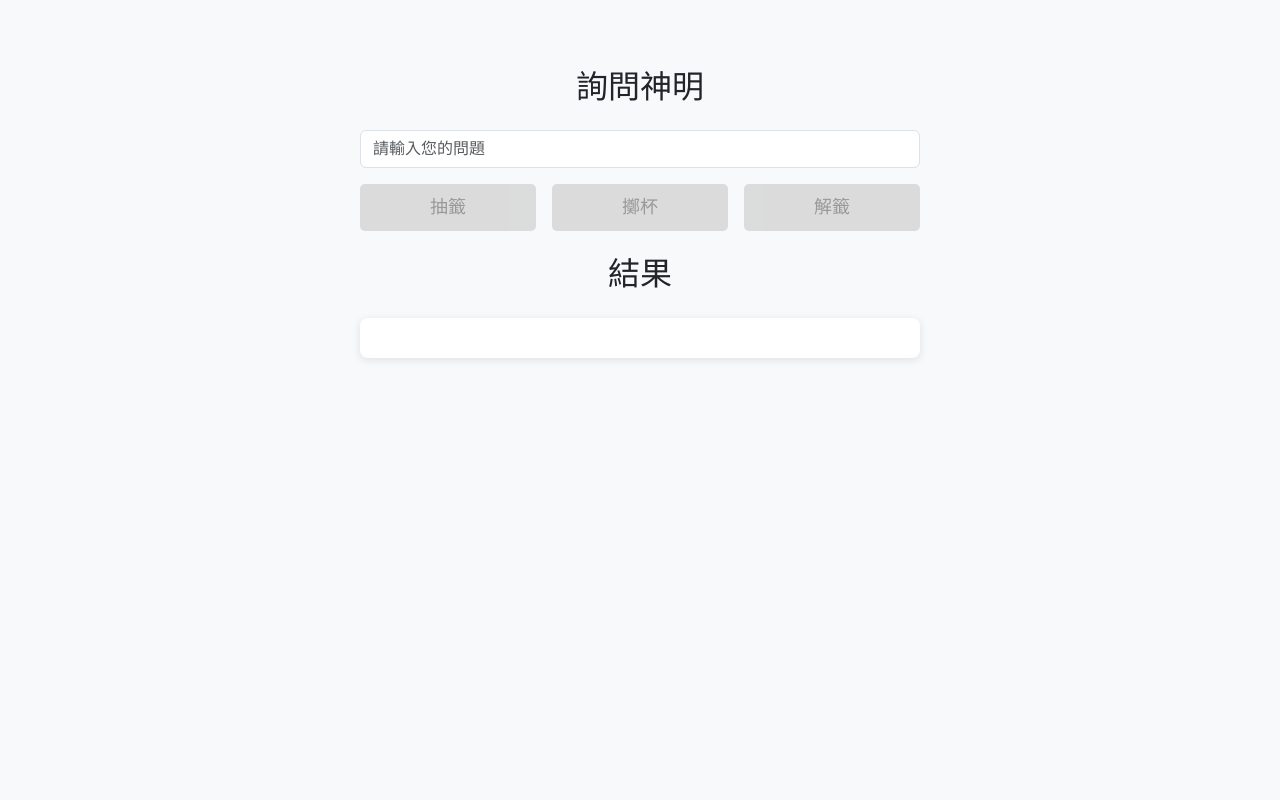
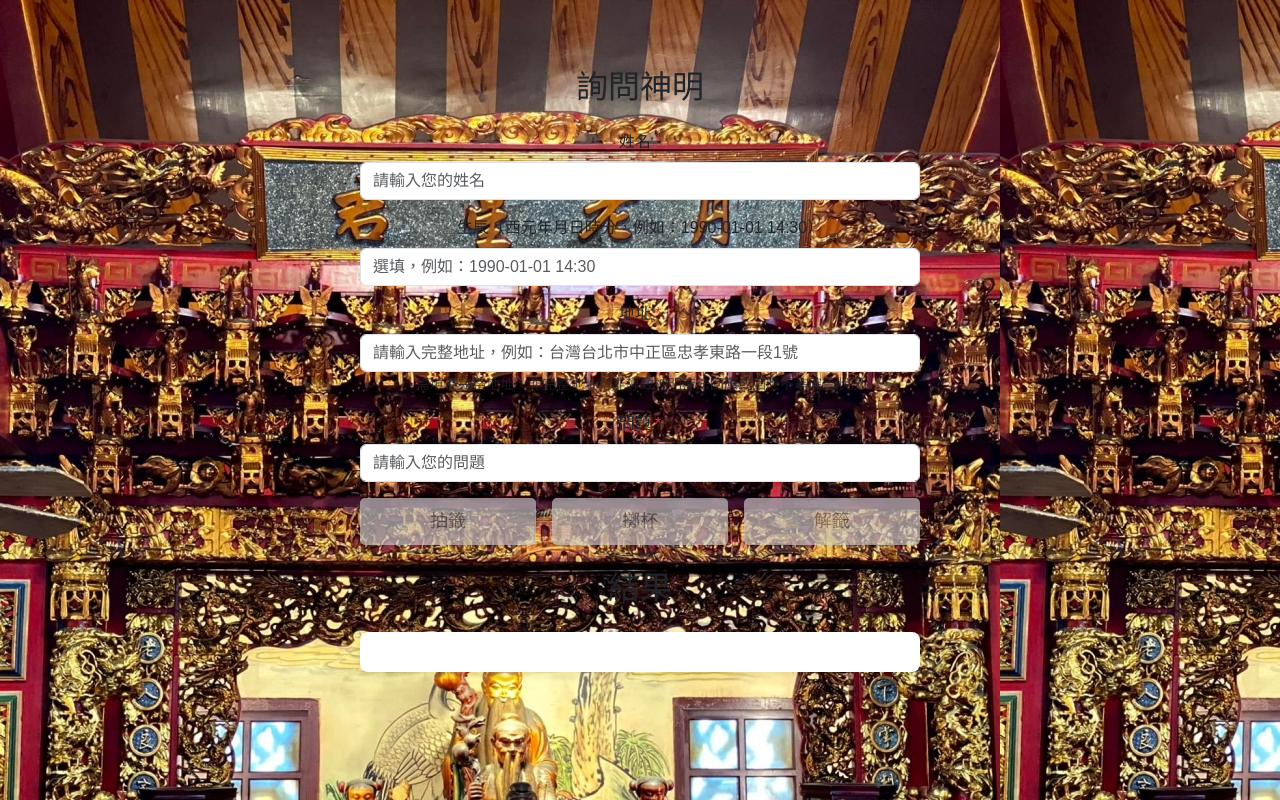
Before and after one commit to jason-hongtw/divination_blocks_IOT, a Flask app: template templates/pray_try.html in a window 1280 px wide. Run offline with Flask 3, Linux system fonts and the light colour scheme; the template is opened without the code that fills it, so the values that code supplies are empty.

Commit message:
feature: 擲杯模型和切面欄位

```diff
--- a/static/style.css
+++ b/static/style.css
@@ -5,6 +5,7 @@ body {
     padding: 0;
     background-color: #f8f9fa; /* 淺灰背景 */
     text-align: center;
+    background-image: url("images/god_back.jpg");
 }
 
 /* 📌 固定選單列 */
--- a/templates/pray_try.html
+++ b/templates/pray_try.html
@@ -4,7 +4,6 @@
     <meta charset="UTF-8">
     <meta name="viewport" content="width=device-width, initial-scale=1.0">
     <title>抽籤與解籤 - 廟宇靈</title>
-    <!-- 引入 Bootstrap 5 CSS -->
     <link href="https://cdn.jsdelivr.net/npm/bootstrap@5.3.0/dist/css/bootstrap.min.css" rel="stylesheet">
     <link rel="stylesheet" href="{{ url_for('static', filename='style.css') }}">
 </head>
@@ -12,18 +11,44 @@
     <main class="container my-5">
         <section class="extra">
             <h2 class="text-center mb-4">詢問神明</h2>
-            <div class="mb-3">
-                <input type="text" id="userQuestion" class="form-control" placeholder="請輸入您的問題" oninput="checkInput()">
-            </div>
+            <form id="userForm" class="mb-3">
+                <!-- 姓名（必填） -->
+                <div class="mb-3">
+                    <label for="userName" class="form-label">姓名 <span class="text-danger">*</span></label>
+                    <input type="text" id="userName" class="form-control" placeholder="請輸入您的姓名" required oninput="checkInput()">
+                </div>
+
+                <!-- 生辰（非必填） -->
+                <div class="mb-3">
+                    <label for="userBirth" class="form-label">生辰（西元年月日時分，例如：1990-01-01 14:30）</label>
+                    <input type="text" id="userBirth" class="form-control" placeholder="選填，例如：1990-01-01 14:30" oninput="checkInput()">
+                </div>
+
+                <!-- 地址（必填，單行） -->
+                <div class="mb-3">
+                    <label for="userAddress" class="form-label">地址 <span class="text-danger">*</span></label>
+                    <input type="text" id="userAddress" class="form-control" placeholder="請輸入完整地址，例如：台灣台北市中正區忠孝東路一段1號" required oninput="checkInput()">
+                    <small class="form-text text-muted">需填寫完整地址，非完整地址可能導致神明無法回應或回應不準確等狀況</small>
+                </div>
+
+                <!-- 問題（必填） -->
+                <div class="mb-3">
+                    <label for="userQuestion" class="form-label">問題 <span class="text-danger">*</span></label>
+                    <input type="text" id="userQuestion" class="form-control" placeholder="請輸入您的問題" required oninput="checkInput()">
+                </div>
+            </form>
+
             <div class="button-group d-flex justify-content-center gap-3 mb-4">
                 <button id="drawBtn" class="btn btn-primary" disabled>抽籤</button>
                 <button id="throwBtn" class="btn btn-primary" disabled>擲杯</button>
                 <button id="interpretBtn" class="btn btn-primary" disabled>解籤</button>
             </div>
+
             <h2 class="text-center mb-4">結果</h2>
             <div id="result" class="result-container"></div>
         </section>
     </main>
+
     <script src="https://cdn.jsdelivr.net/npm/bootstrap@5.3.0/dist/js/bootstrap.bundle.min.js"></script>
     <script>
         document.addEventListener("DOMContentLoaded", function() {
@@ -34,16 +59,20 @@
         });
 
         function checkInput() {
+            const name = document.getElementById("userName").value.trim();
+            const address = document.getElementById("userAddress").value.trim();
             const question = document.getElementById("userQuestion").value.trim();
-            document.getElementById("drawBtn").disabled = question === "";
+
+            const isValid = name !== "" && address !== "" && question !== "";
+            document.getElementById("drawBtn").disabled = !isValid;
         }
 
         function startDraw() {
+            const name = document.getElementById("userName").value.trim();
+            const birth = document.getElementById("userBirth").value.trim();
+            const address = document.getElementById("userAddress").value.trim();
             const question = document.getElementById("userQuestion").value.trim();
-            if (question === "") {
-                document.getElementById("result").innerText = "請先輸入您的問題！";
-                return;
-            }
+
             document.getElementById("result").innerText = "抽籤中...";
             fetch("/draw_lottery", { method: "POST" })
                 .then(response => response.json())
@@ -84,11 +113,15 @@
 
         function interpretLottery() {
             document.getElementById("result").innerText = "解籤中...";
+            const name = document.getElementById("userName").value.trim();
+            const birth = document.getElementById("userBirth").value.trim();
+            const address = document.getElementById("userAddress").value.trim();
             const question = document.getElementById("userQuestion").value;
+
             fetch("/interpret_lottery", {
                 method: "POST",
                 headers: { "Content-Type": "application/json" },
-                body: JSON.stringify({ question: question })
+                body: JSON.stringify({ name, birth, address, question })
             })
                 .then(response => response.json())
                 .then(data => {
```
Also changed, not shown: lottery_app.py (+10 -11 lines), static/images/god_back.jpg (added), 3 other files.
